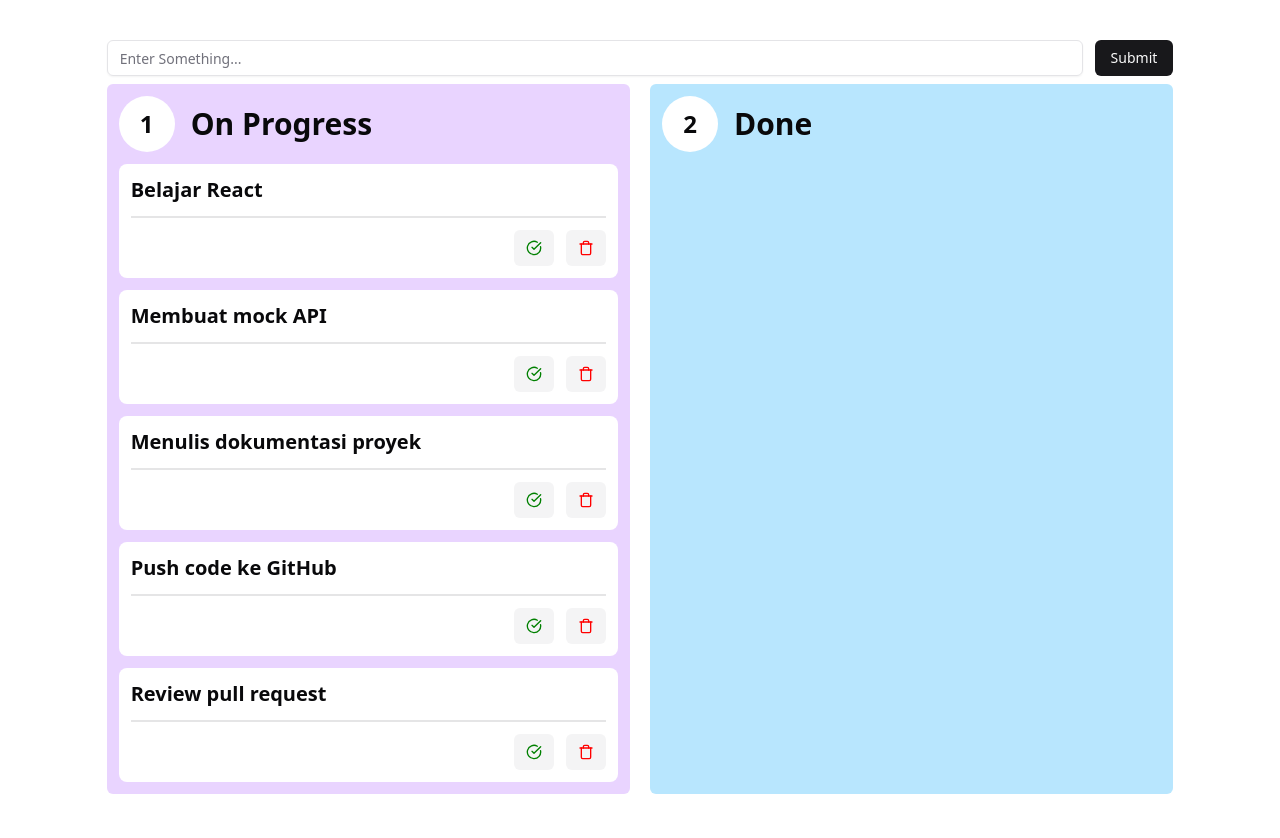
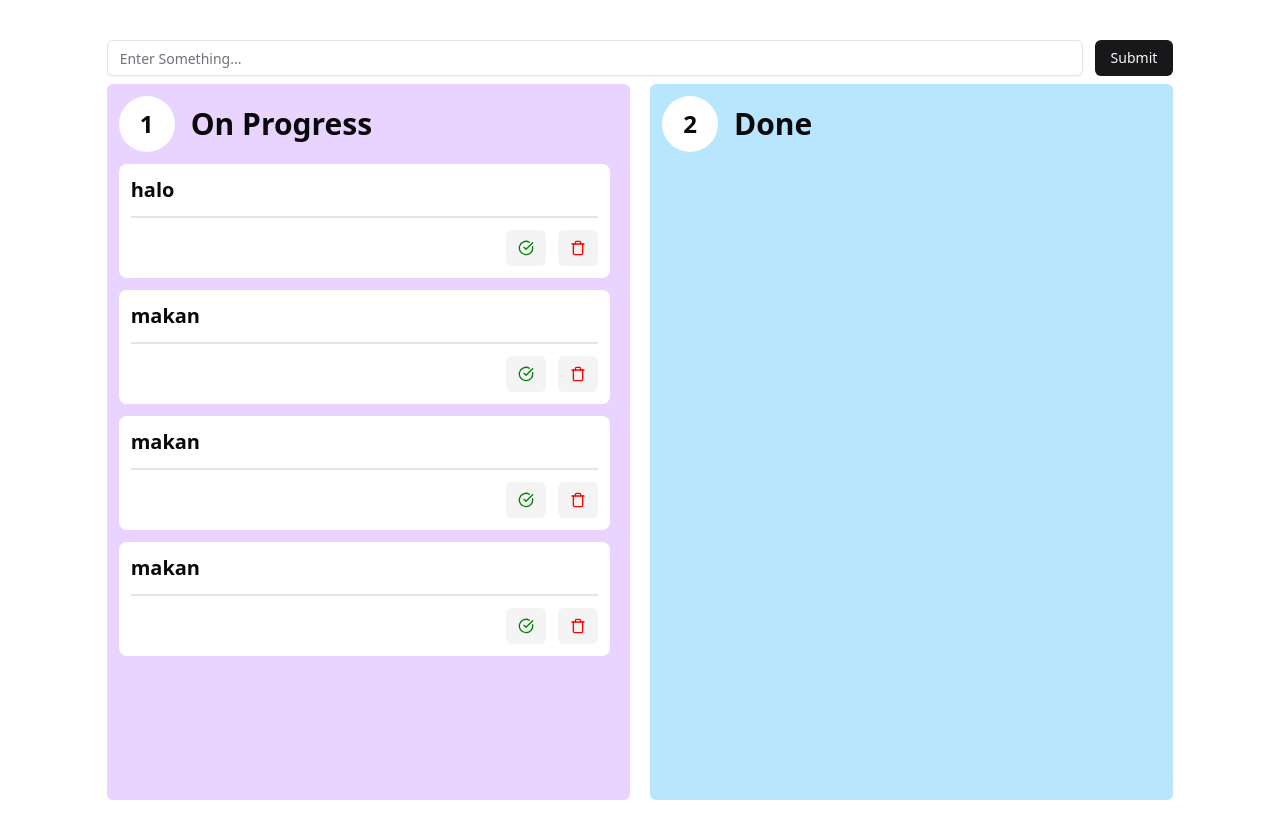
Before and after one commit to RizkyArdiansyahhh/react-data-fetching-best-practice, a Next.js app: page / in a window 1280 px wide. Shown: the top 838 px of the page. After the commit the page ends 800 px from the top, so only its background shows below. Built offline with nearby package versions, Linux system fonts and the light colour scheme; data requests are answered from the project's data file.

Commit message:
feat : create todo

```diff
--- a/db.json
+++ b/db.json
@@ -1,9 +1,24 @@
 {
   "todos": [
-    { "id": 1, "title": "Belajar React", "isCompleted": false },
-    { "id": 2, "title": "Membuat mock API", "isCompleted": false },
-    { "id": 3, "title": "Menulis dokumentasi proyek", "isCompleted": false },
-    { "id": 4, "title": "Push code ke GitHub", "isCompleted": false },
-    { "id": 5, "title": "Review pull request", "isCompleted": false }
+    {
+      "id": "c97f",
+      "title": "halo",
+      "isCompleted": false
+    },
+    {
+      "id": "7484",
+      "title": "makan",
+      "isCompleted": false
+    },
+    {
+      "id": "f402",
+      "title": "makan",
+      "isCompleted": false
+    },
+    {
+      "id": "ea95",
+      "title": "makan",
+      "isCompleted": false
+    }
   ]
 }
--- /dev/null
+++ b/src/api/create-todo.ts
@@ -0,0 +1,11 @@
+import { axiosInstance } from "@/lib/axios";
+import { Todo } from "@/types/api";
+
+type TodoItemRequest = {
+  title: string;
+  isCompleted: boolean;
+};
+
+export const createTodo = async (todo: TodoItemRequest) => {
+  return await axiosInstance.post<Todo>("/todos", todo);
+};
--- a/src/app/page.tsx
+++ b/src/app/page.tsx
@@ -1,4 +1,5 @@
 "use client";
+import { createTodo } from "@/api/create-todo";
 import { deleteTodo } from "@/api/delete-todo";
 import { getTodos } from "@/api/get-todos";
 import HeadlineBoardTodo from "@/components/shared/headline-board-todo";
@@ -8,8 +9,10 @@ import { Input } from "@/components/ui/input";
 import { queryClient } from "@/lib/query-client";
 import { Todo } from "@/types/api";
 import { useMutation, useQuery } from "@tanstack/react-query";
+import { useState } from "react";
 
 export default function Home() {
+  const [inputValue, setinputValue] = useState("");
   const { data: todos, isLoading: fetchTodosIsLoading } = useQuery({
     queryKey: ["todos"],
     queryFn: getTodos,
@@ -23,25 +26,45 @@ export default function Home() {
       },
     });
 
+  const { mutate: createTodoMutation } = useMutation({
+    mutationFn: createTodo,
+    onSuccess: () => {
+      queryClient.invalidateQueries({ queryKey: ["todos"] });
+    },
+  });
+
   const handleDeleteTodo = (id: number) => {
     deleteTodoMutation({ id });
   };
 
+  const handleCreateTodo = (e: React.FormEvent) => {
+    e.preventDefault();
+    setinputValue("");
+    createTodoMutation({ title: inputValue, isCompleted: false });
+  };
+
   console.log(todos);
   return (
-    <div className="container mx-auto py-10 w-5/6 h-screen flex flex-col gap-2">
-      <div>
-        <form>
+    <div className="container mx-auto w-5/6 h-screen flex flex-col gap-2 overflow-hidden">
+      <div className="pt-10">
+        <form onSubmit={handleCreateTodo}>
           <div className="flex flex-row gap-3">
-            <Input placeholder="Enter Something..."></Input>
-            <Button variant={"default"}>Submit</Button>
+            <Input
+              value={inputValue}
+              onChange={(e) => setinputValue(e.target.value)}
+              placeholder="Enter Something..."
+            />
+            <Button variant="default">Submit</Button>
           </div>
         </form>
       </div>
-      <div className="flex flex-row gap-5 flex-1 w-full">
-        <div className="w-1/2  bg-purple-200 h-full rounded-sm p-3">
-          <HeadlineBoardTodo title="On Progress" number="1"></HeadlineBoardTodo>
-          <div className="space-y-3 mt-3 h-full overflow-y-scroll">
+
+      {/* Scrollable Section */}
+      <div className="flex flex-row gap-5 flex-1 w-full overflow-hidden">
+        {/* On Progress */}
+        <div className="w-1/2 bg-purple-200 rounded-sm p-3 flex flex-col">
+          <HeadlineBoardTodo title="On Progress" number="1" />
+          <div className="space-y-3 mt-3 flex-1 overflow-auto pr-2">
             {todos?.map((todo: Todo) => {
               return (
                 !todo.isCompleted && (
@@ -55,8 +78,23 @@ export default function Home() {
             })}
           </div>
         </div>
-        <div className="w-1/2  bg-sky-200 h-full rounded-sm p-3">
-          <HeadlineBoardTodo title="Done" number="2"></HeadlineBoardTodo>
+
+        {/* Done */}
+        <div className="w-1/2 bg-sky-200 rounded-sm p-3 flex flex-col">
+          <HeadlineBoardTodo title="Done" number="2" />
+          <div className="space-y-3 mt-3 flex-1 overflow-auto pr-2">
+            {todos?.map((todo: Todo) => {
+              return (
+                todo.isCompleted && (
+                  <TodoCard
+                    key={todo.id}
+                    {...todo}
+                    deleteTodoFn={handleDeleteTodo}
+                  />
+                )
+              );
+            })}
+          </div>
         </div>
       </div>
     </div>
```
